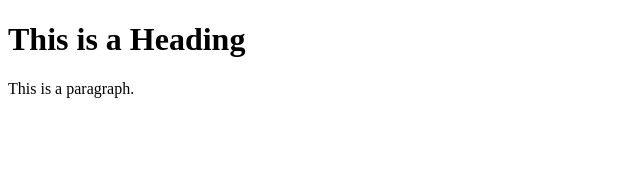
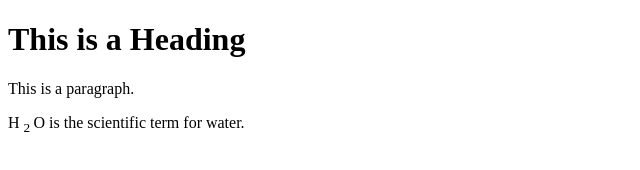
Before and after one commit to KateWang77/KateWang77.github.io, a plain HTML site: page test.html in a window 1280 px wide. Shown: the whole page, without its empty margins (0-640 px from the left). Drawn offline with Linux system fonts and the light colour scheme.

Commit message:
Update test.html

```diff
--- a/test.html
+++ b/test.html
@@ -8,5 +8,13 @@
 <h1>This is a Heading</h1>
 <p>This is a paragraph.</p>
 
+  <p>
+H
+<sub>
+2
+</sub>
+O is the scientific term for water.
+</p>
+
 </body>
 </html>
```
